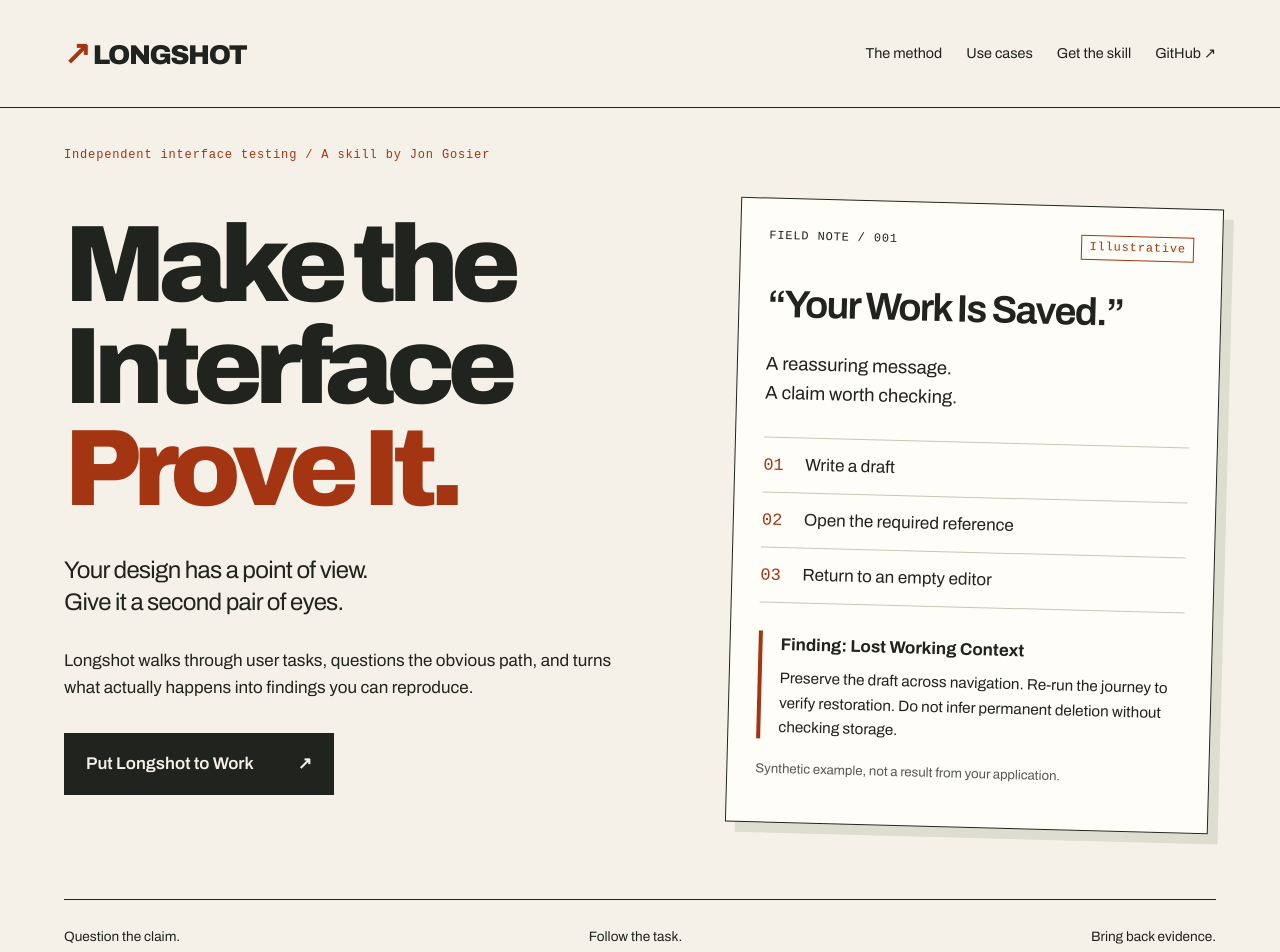
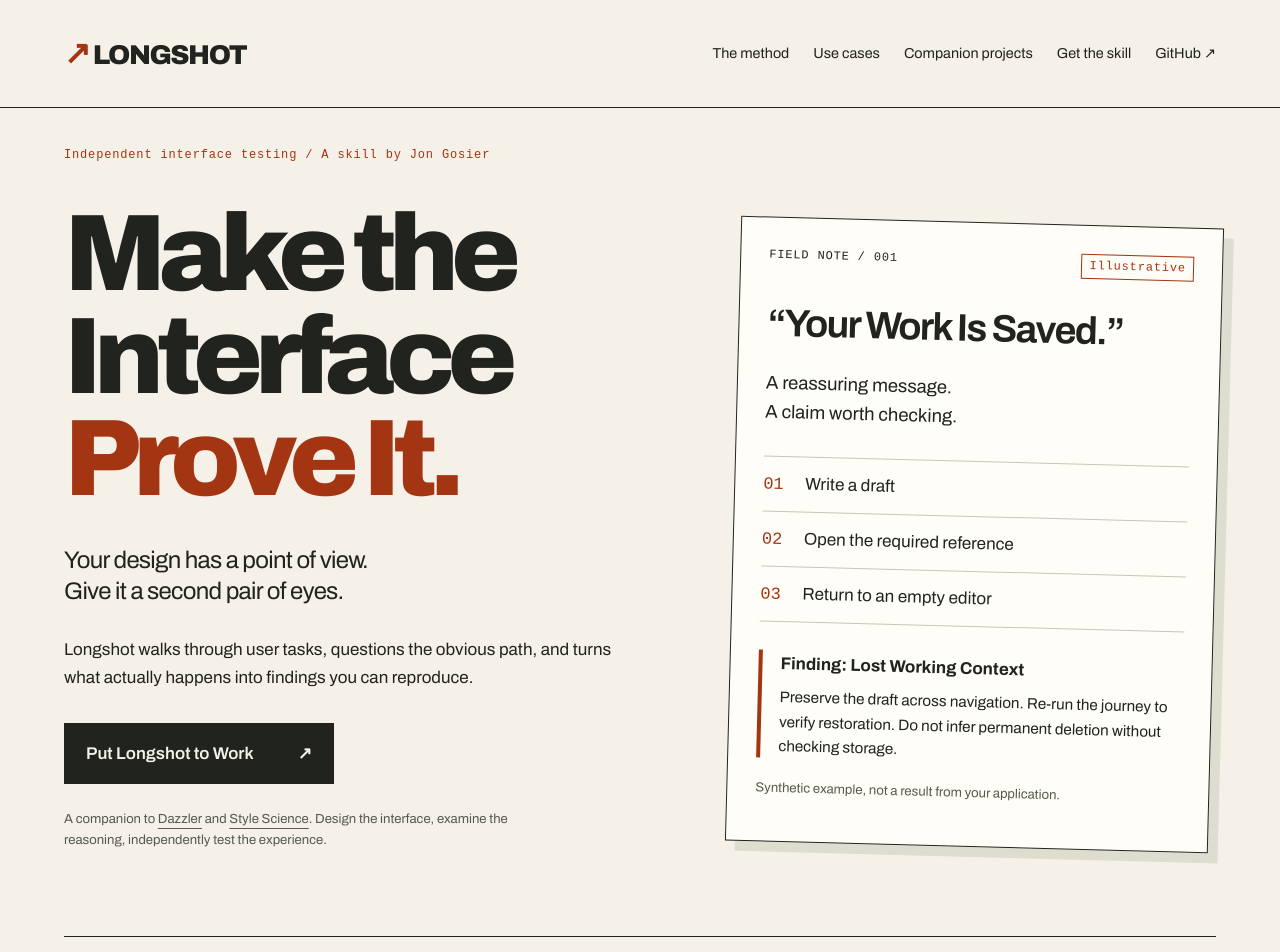
Before and after one commit to jongos/Longshot, a plain HTML site: page docs/index.html in a window 1280 px wide. Shown: the top 952 px of the page. Drawn offline with Linux system fonts and the light colour scheme.

Commit message:
Highlight Dazzler and Style Science companion projects

```diff
--- a/docs/index.html
+++ b/docs/index.html
@@ -9,11 +9,11 @@
 </head>
 <body>
 <a class="skip" href="#main">Skip to content</a>
-<header><a class="wordmark" href="#" aria-label="Longshot home"><span aria-hidden="true">↗</span> LONGSHOT</a><nav aria-label="Main navigation"><a href="#method">The method</a><a href="#use">Use cases</a><a href="#start">Get the skill</a><a href="https://github.com/jongos/Longshot">GitHub ↗</a></nav></header>
+<header><a class="wordmark" href="#" aria-label="Longshot home"><span aria-hidden="true">↗</span> LONGSHOT</a><nav aria-label="Main navigation"><a href="#method">The method</a><a href="#use">Use cases</a><a href="#companions">Companion projects</a><a href="#start">Get the skill</a><a href="https://github.com/jongos/Longshot">GitHub ↗</a></nav></header>
 <main id="main">
 <section class="hero">
 <div class="eyebrow">Independent interface testing / A skill by Jon Gosier</div>
-<div class="hero-grid"><div><h1>Make the<br>Interface<br><em>Prove It.</em></h1><p class="lead">Your design has a point of view.<br>Give it a second pair of eyes.</p><p>Longshot walks through user tasks, questions the obvious path, and turns what actually happens into findings you can reproduce.</p><a class="button" href="#start">Put Longshot to Work <span aria-hidden="true">↗</span></a></div>
+<div class="hero-grid"><div><h1>Make the<br>Interface<br><em>Prove It.</em></h1><p class="lead">Your design has a point of view.<br>Give it a second pair of eyes.</p><p>Longshot walks through user tasks, questions the obvious path, and turns what actually happens into findings you can reproduce.</p><a class="button" href="#start">Put Longshot to Work <span aria-hidden="true">↗</span></a><p class="fine">A companion to <a href="https://github.com/jongos/Dazzler">Dazzler</a> and <a href="https://github.com/jongos/style-science">Style Science</a>. Design the interface, examine the reasoning, independently test the experience.</p></div>
 <aside class="field-note" aria-label="Illustrative finding"><div class="note-top"><span>FIELD NOTE / 001</span><span class="stamp">Illustrative</span></div><h2>“Your Work Is Saved.”</h2><p class="note-intro">A reassuring message.<br>A claim worth checking.</p><ol class="trail"><li><span>01</span> Write a draft</li><li><span>02</span> Open the required reference</li><li><span>03</span> Return to an empty editor</li></ol><div class="verdict"><strong>Finding: Lost Working Context</strong><p>Preserve the draft across navigation. Re-run the journey to verify restoration. Do not infer permanent deletion without checking storage.</p></div><p class="fine">Synthetic example, not a result from your application.</p></aside></div>
 <div class="hero-foot"><span>Question the claim.</span><span>Follow the task.</span><span>Bring back evidence.</span></div>
 </section>
@@ -22,7 +22,7 @@
 <section class="loop" id="loops"><div class="section-label">03 / How the loops work</div><h2>Repeat to Learn.<br>Stop When the Evidence Ends.</h2><div class="loop-track"><div><b>1</b><h3>Attempt</h3><p>Choose a goal and a meaningful completion condition.</p></div><div><b>2</b><h3>Observe</h3><p>Use the interface. Record actions, states and outcomes.</p></div><div><b>3</b><h3>Challenge</h3><p>Try an authorized alternative, interruption or competing explanation.</p></div><div><b>4</b><h3>Verify</h3><p>Reproduce consequential findings, then report what the evidence supports.</p></div></div><p>These are bounded review cycles carried out by your agent using its available tools. Longshot is an instruction skill, not a background service, a new browser engine or an automatic repair loop.</p><p>Stop at scope, access or action limits. Report blocked and uncertain states. If you later authorize a fix and retest, compare the same task conditions and check for regressions. No endless retries. No self-approved redesign.</p></section>
 <section class="section"><div class="section-label">04 / The deliverable</div><div><h2>A Report You Can Act On.</h2><div class="report"><div><span>CONTEXT</span><p>Task, state, environment and coverage limits</p></div><div><span>EVIDENCE</span><p>Expected versus observed behavior, reproducible steps and authorized screenshots</p></div><div><span>JUDGMENT</span><p>Classification, severity, confidence and competing explanations</p></div><div><span>NEXT MOVE</span><p>A focused recommendation, acceptance test and questions for human testing</p></div></div><p class="fine">A blocked task or lost work stays visible. An average score cannot make it disappear.</p></div></section>
 <section id="start" class="start"><div class="section-label">05 / Get started</div><div class="start-grid"><div><h2>Bring a Goal.<br>Bring an Interface.</h2><p>Install the skill in a compatible agent, provide an authorized test environment, and describe what someone needs to accomplish.</p><a class="text-link" href="https://github.com/jongos/Longshot/tree/main/skills/longshot-human-centered-ui">Read the complete skill ↗</a></div><div><h3>Install With the Skills CLI</h3><pre><code>npx skills add jongos/Longshot --skill longshot-human-centered-ui</code></pre><p class="fine">Or copy the skill folder into your agent's discoverable skills directory. Codex: <code>~/.codex/skills/</code>.</p><h3>Give It a Task</h3><pre class="prompt"><code>Use $longshot-human-centered-ui to test creating a draft, consulting a reference, and returning to finish it in this isolated demo. Challenge the workflow. Report reproducible findings and acceptance tests. Do not modify the application.</code></pre><p>Requires a host agent and appropriate browser or application tools. If interaction is unavailable, Longshot must label its report as a limited evidence review.</p></div></div></section>
-<section class="section companions"><div class="section-label">06 / Good company</div><div><h2>Three Different Jobs.<br>A Shared Interest in Better Work.</h2><a class="companion" href="https://github.com/jongos/Dazzler"><span>Dazzler</span><p>Designs, builds and refines interfaces and visual outputs. Dazzler styled this page.</p><b aria-hidden="true">↗</b></a><a class="companion" href="https://github.com/jongos/style-science"><span>Style Science</span><p>Makes design requirements, constraints and supporting evidence inspectable.</p><b aria-hidden="true">↗</b></a><div class="companion current"><span>Longshot</span><p>Independently tests the experience, including whether those requirements serve the user's task.</p><b aria-hidden="true">●</b></div><p class="fine">Companions, not dependencies. Longshot can be used on its own.</p></div></section>
+<section id="companions" class="section companions"><div class="section-label">06 / Good company</div><div><h2>Three Different Jobs.<br>A Shared Interest in Better Work.</h2><a class="companion" href="https://github.com/jongos/Dazzler"><span>Dazzler</span><p>Designs, builds and refines interfaces and visual outputs. Dazzler styled this page.</p><b aria-hidden="true">↗</b></a><a class="companion" href="https://github.com/jongos/style-science"><span>Style Science</span><p>Makes design requirements, constraints and supporting evidence inspectable.</p><b aria-hidden="true">↗</b></a><div class="companion current"><span>Longshot</span><p>Independently tests the experience, including whether those requirements serve the user's task.</p><b aria-hidden="true">●</b></div><p class="fine">Companions, not dependencies. Longshot can be used on its own.</p></div></section>
 <section class="origin section" id="namesake"><div class="section-label">07 / Behind the name</div><div><h2>A Little Luck.<br>A Healthy Distrust of the Show.</h2><p>Longshot is named for one of Jon Gosier's favorite X-Men characters. Created by Ann Nocenti and Art Adams, he debuted in <cite>Longshot #1</cite> in 1985: an outsider with probability-bending luck, escaping a world ruled by the entertainment tyrant Mojo.</p><p>His connection to Dazzler is part of the comics, too. They become X-Men teammates and romantic partners, and their story takes them to Mojoworld. Later stories identify them as Shatterstar's parents, with a characteristically tangled time-travel twist.</p><p>The software connection is simpler: Dazzler helps shape the presentation; Longshot questions whether the experience holds up. The name is a personal tribute. Evidence, not luck, should carry the review.</p><p class="sources">Read more: <a href="https://www.marvel.com/comics/collection/46821/x-men_longshot_new_printing_trade_paperback">Marvel's Longshot collection</a> · <a href="https://en.wikipedia.org/wiki/Longshot_(Marvel_Comics)">Character history and references</a></p><p class="fine">Independent project. Not affiliated with or endorsed by Marvel or Disney. No Marvel artwork is used.</p></div></section>
 <section class="limits section"><div class="section-label">08 / Honest limits</div><div><h2>An Agent Tester.<br>Not a Human Study.</h2><p>Longshot does not measure human confusion, satisfaction or task success merely by acting like a user. Its current validation includes small synthetic evidence exercises; broad rendered-task reliability remains unproven.</p><p>It does not certify accessibility, inspect private content without authorization, submit paid actions, or change your application just because you requested a review.</p><a href="https://github.com/jongos/Longshot/blob/main/validation/rename-independent-role.md">Read the validation record ↗</a></div></section>
 </main><footer><a class="wordmark" href="#">↗ LONGSHOT</a><p>Built by Jon Gosier. Styled with Dazzler.</p><a href="https://github.com/jongos/Longshot">Source &amp; contributions ↗</a></footer>
```
Also changed, not shown: 1 other file.
